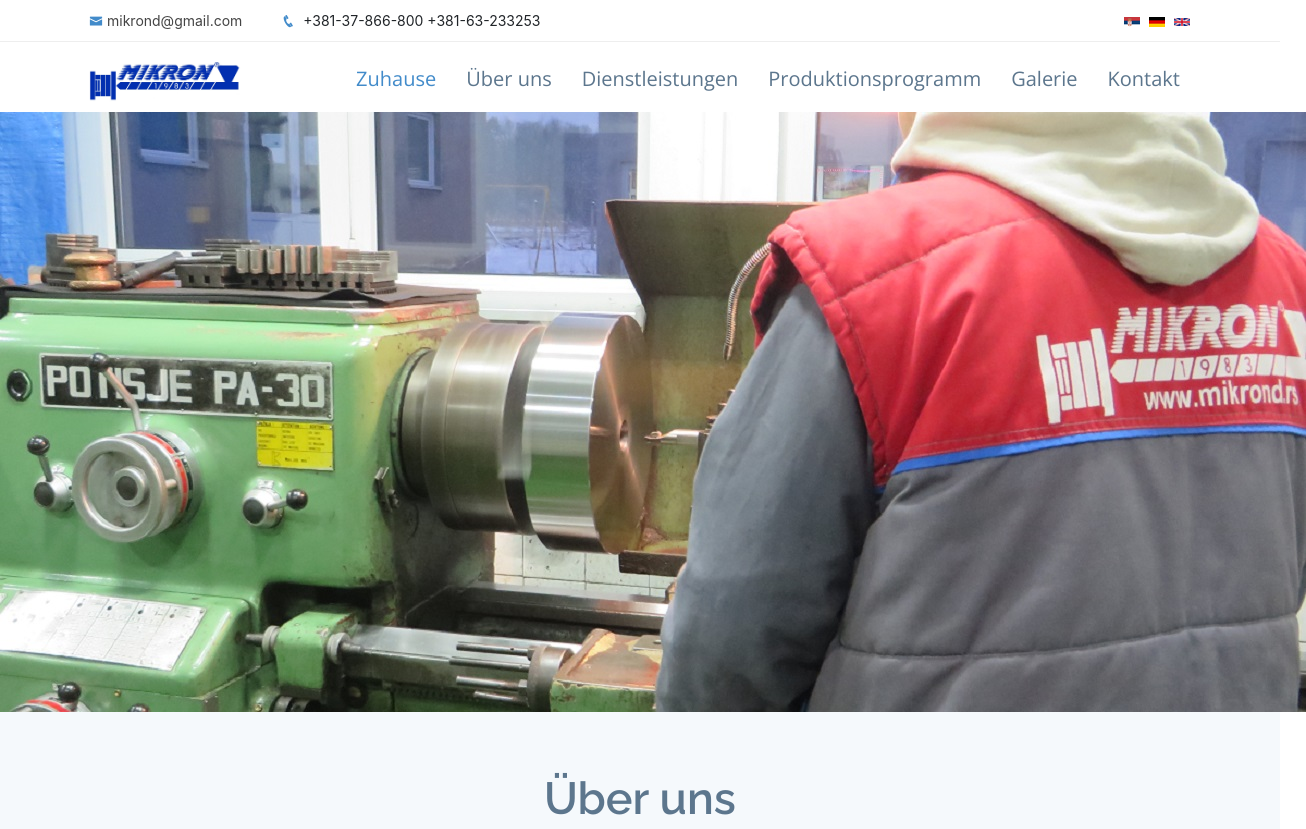
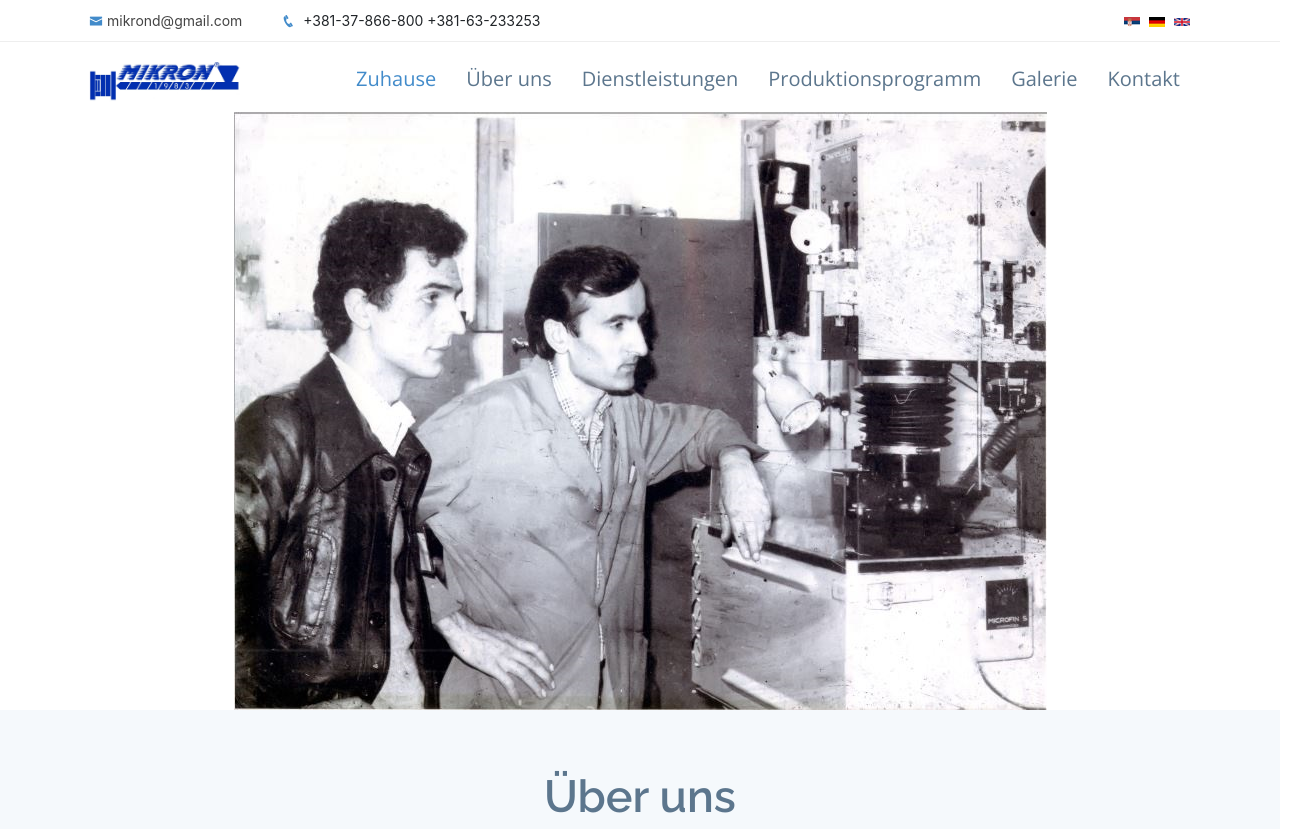
Before and after one commit to acasax/Mikron, a plain HTML site: page gr/about.html in a window 1280 px wide. Shown: the top 829 px of the page, 1306 px wide, since content can reach past the window. Drawn offline with nearby package versions, Linux system fonts and the light colour scheme.

Commit message:
21/3/2020

```diff
--- a/gr/about.html
+++ b/gr/about.html
@@ -80,7 +80,7 @@
 <!-- ======= Hero Section ======= -->
 
 <div class="text-center d-none d-md-block">
-    <img src="../assets/img/about/about1.jpg">
+    <img src="../assets/img/about/osnivacDobra.JPG">
 </div>
 
 
```
Also changed, not shown: about.html (+1 -1 lines), en/about.html (+1 -1 lines), assets/img/about/osnivac.png (added), assets/img/about/osnivacDobra.JPG (added).
